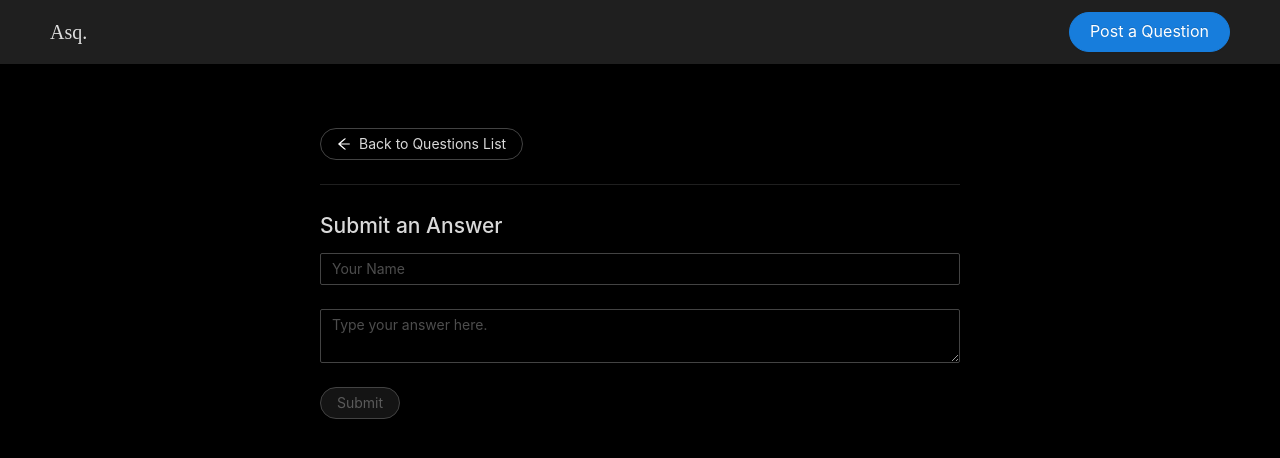
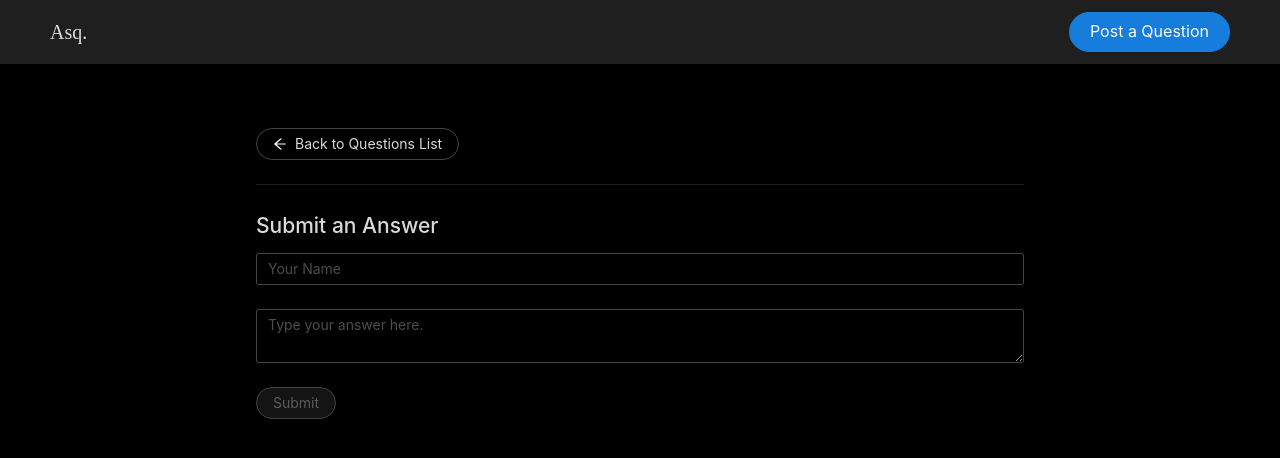
Before and after one commit to fadrmt/asq-app, a React (Create React App) app in the folder frontend/: page /question/1 in a window 1280 px wide. Shown: the top 458 px of the page. Built offline with nearby package versions, Linux system fonts and the light colour scheme; no server answers; a web font is replaced by a local one.

Commit message:
[UPDATE] Adjusted container width

```diff
--- a/frontend/src/css/App.css
+++ b/frontend/src/css/App.css
@@ -9,7 +9,7 @@
     padding: 0;
     margin: 64px auto 20px;;
     max-width: 85%;
-    min-width: 50%;
+    min-width: 60%;
 }
 
 .question-search-box {
```
